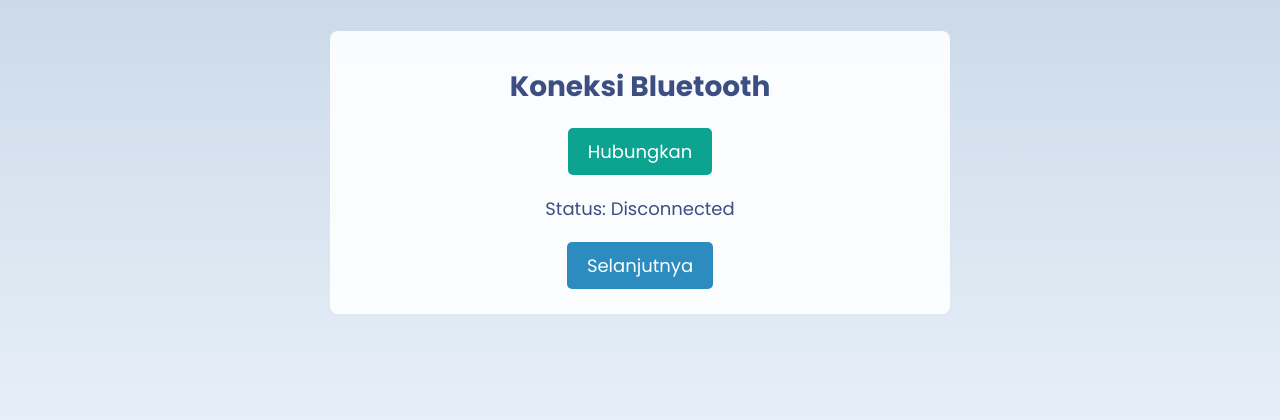
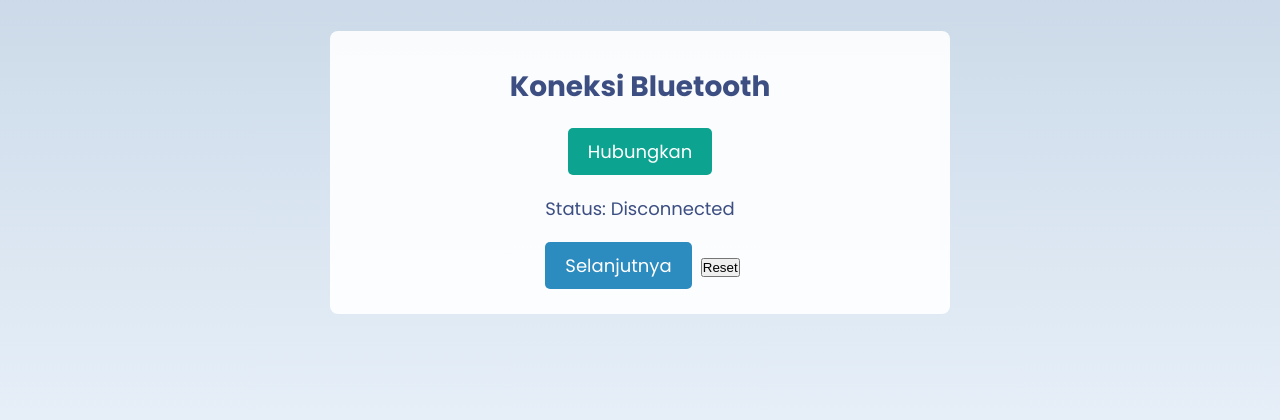
Before and after one commit to AndriSatia/Tugas_Akhir, a Django app: page / in a window 1280 px wide. Shown: the part 228-648 px from the top of the page. Run offline with Django 4.2, Linux system fonts and the light colour scheme.

Commit message:
Add Reset

```diff
--- a/counter/counter/urls.py
+++ b/counter/counter/urls.py
@@ -29,5 +29,6 @@ urlpatterns = [
     path('history/', views.history, name='history'),
     path('data-csv/', views.data_csv, name='data_csv'),
     path('add-data/', views.add_data_to_csv, name='add_data'),
-    path('clear-history/', views.clear_csv, name='clear_csv')
+    path('clear-history/', views.clear_csv, name='clear_csv'),
+    path('reset_esp32/', views.reset_esp32_view, name='reset_esp32')
 ]
--- a/counter/myapp/templates/connect_ble.html
+++ b/counter/myapp/templates/connect_ble.html
@@ -22,6 +22,7 @@
     <p id="connectionStatus">Status: Disconnected</p>
     <button class="next-btn" id="nextBtn" onclick="goToMode()">Selanjutnya</button>
     <!-- <button class="next-btn" id="nextBtn" style="display:none;" onclick="goToMode()">Next</button> -->
+    <button class="reset-btn" id="resetBtn" onclick="resetESP32()">Reset</button> <!-- Tombol Reset -->
   </div>
 
   <script>
@@ -49,7 +50,25 @@
     }
 
     function goToMode() {
-      window.location.href = '/mode'; // Redirect ke halaman home
+      window.location.href = '/mode'; // Redirect ke halaman mode
+    }
+
+    function resetESP32() {
+      $.ajax({
+        url: '/reset_esp32/',
+        type: 'POST',
+        success: function (data) {
+          if (data.status === 'success') {
+            alert('ESP32 reset successfully');
+          } else {
+            alert('Failed to reset ESP32');
+          }
+        },
+        error: function (xhr, status, error) {
+          console.error('Error:', error);
+          alert('Error resetting ESP32');
+        }
+      });
     }
   </script>
 </body>
--- a/counter/myapp/views.py
+++ b/counter/myapp/views.py
@@ -28,25 +28,33 @@ async def receive_data():
         value = await client.read_gatt_char("1d5616fb-de0a-4354-b680-d291333dc25a")
         if value:
             received_data = value.decode()
-            # print(received_data)
             if received_data == "1":
                 # Mengirim feedback ke ESP32 melalui karakteristik RX
-                feedback_value = "1"  # Nilai string yang akan dikirim
-                feedback_bytes = feedback_value.encode('utf-8')  # Konversi string ke byte array
+                feedback_value = "1"
+                feedback_bytes = feedback_value.encode('utf-8')
                 await client.write_gatt_char("1d5616fb-de0a-4354-b680-d291333dc25a", feedback_bytes)
                 counter += 1
                 print('Counter: ', counter)
                 return 1
             elif received_data == "2":
                 # Mengirim feedback ke ESP32 melalui karakteristik RX
-                feedback_value = "1"  # Nilai string yang akan dikirim
-                feedback_bytes = feedback_value.encode('utf-8')  # Konversi string ke byte array
+                feedback_value = "1"
+                feedback_bytes = feedback_value.encode('utf-8')
                 await client.write_gatt_char("1d5616fb-de0a-4354-b680-d291333dc25a", feedback_bytes)
                 wrong += 1
                 print('Received: False')
                 print('Wrong: ', wrong)
                 return 2
     return 0
+
+async def reset_esp32():
+    global client
+    if client is not None and client.is_connected:
+        reset_value = "reset"
+        reset_bytes = reset_value.encode('utf-8')
+        await client.write_gatt_char("1d5616fb-de0a-4354-b680-d291333dc25a", reset_bytes)
+        return True
+    return False
 
 # Fungsi sinkron untuk menghubungkan BLE
 @sync_to_async
@@ -57,6 +65,11 @@ def sync_connect_ble():
 @sync_to_async
 def sync_receive_data():
     return asyncio.run(receive_data())
+
+# Fungsi sinkron untuk mereset ESP32 Client
+@sync_to_async
+def sync_reset_esp32():
+    return asyncio.run(reset_esp32())
 
 def push_count(request):
     return render(request, 'push_up_count.html')
@@ -79,6 +92,13 @@ def connect_ble_view(request):
 def get_counter(request):
     data = loop.run_until_complete(sync_receive_data())
     return JsonResponse({'data': data})
+
+@csrf_exempt
+def reset_esp32_view(request):
+    if request.method == 'POST':
+        success = loop.run_until_complete(sync_reset_esp32())
+        return JsonResponse({'status': 'success' if success else 'error', 'message': 'ESP32 reset successfully' if success else 'Failed to reset ESP32'})
+    return JsonResponse({'status': 'error', 'message': 'Invalid request method.'})
 
 # Bagian baca CSV
 # Fungsi untuk membaca isi file CSV
```
Also changed, not shown: counter/data/history.csv (+2 -16 lines), counter/db.sqlite3.
